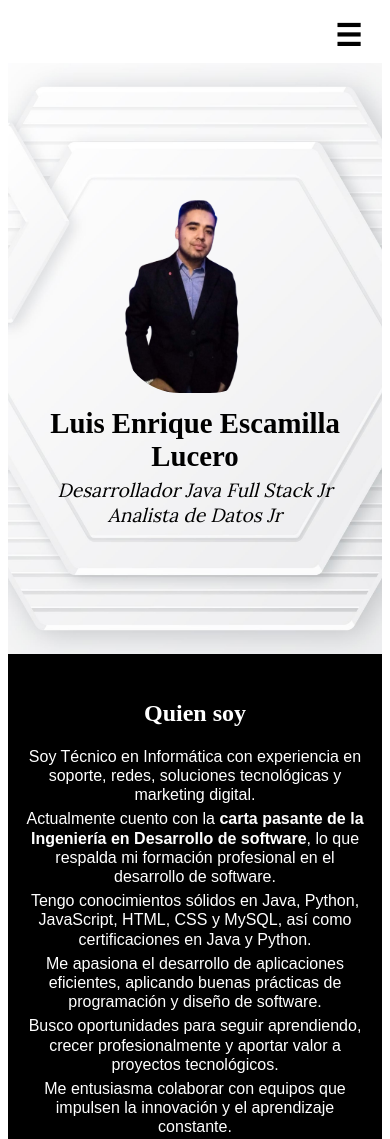
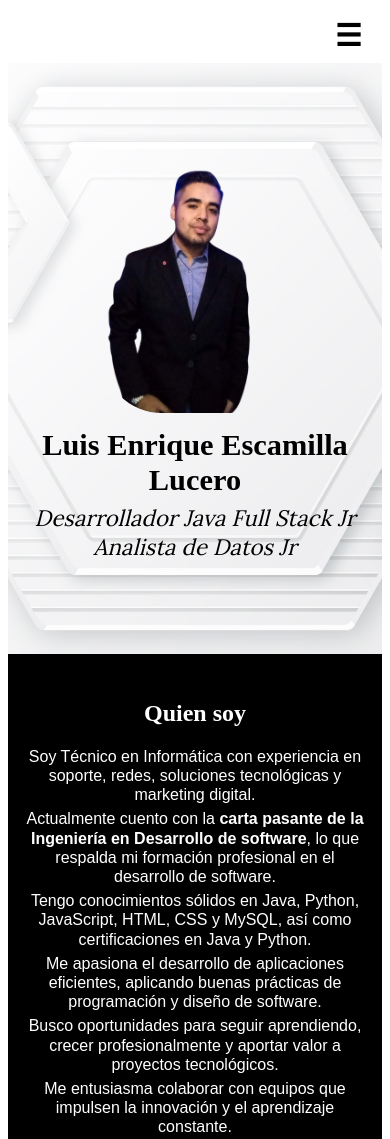
Before and after one commit to LuisEscamilla9708/Portafolio, a plain HTML site: page index.html in a window 390 px wide. Shown: the top 1139 px of the page. Drawn offline with Linux system fonts and the light colour scheme.

Commit message:
Update styles.css

```diff
--- a/styles.css
+++ b/styles.css
@@ -92,7 +92,7 @@ nav a{
     animation: fadeInUp 1s ease-in-out;
     color: #000000;
 
-  font-size: 2.2rem;
+  font-size: 2.6rem;
   font-weight: 600;
   margin-bottom: 5px; /* 👈 Reduce el espacio debajo del título */
   }
@@ -123,25 +123,25 @@ nav a{
   }
 
   .presentacion img {
-    width: 40%;
-    height: 50%;
+    width: 50%;
+    height: 60%;
     margin-bottom: -05px; /* 🔼 Sube el texto hacia la imagen */
   }
 
   .texto h1 {
-    font-size: 1.8rem;
+    font-size: 1.9rem;
 
   }
 
   .texto p {
-    font-size: 1.2rem;
+    font-size: 1.4rem;
   }
 }
 
 
   .Informacion{
     background-color: #000;
-  padding: 40px 20px;
+  padding: 10px 0px 50px 0px;
   color: white;
   text-align: center;
 
@@ -159,7 +159,7 @@ nav a{
   }
   @media (max-width: 768px) {
     .Informacion {
-      padding: 30px 15px;
+      padding: 30px 15px 40px;;
     }
 
     .Informacion h1 {
@@ -283,7 +283,7 @@ nav a{
   gap: 20px;
 }
 .iconos-sociales img:hover {
-  transform: scale(1.1);
+  transform: scale(1.4);
 }
 @media (max-width: 600px) {
   .seccionRojo h1,
```
